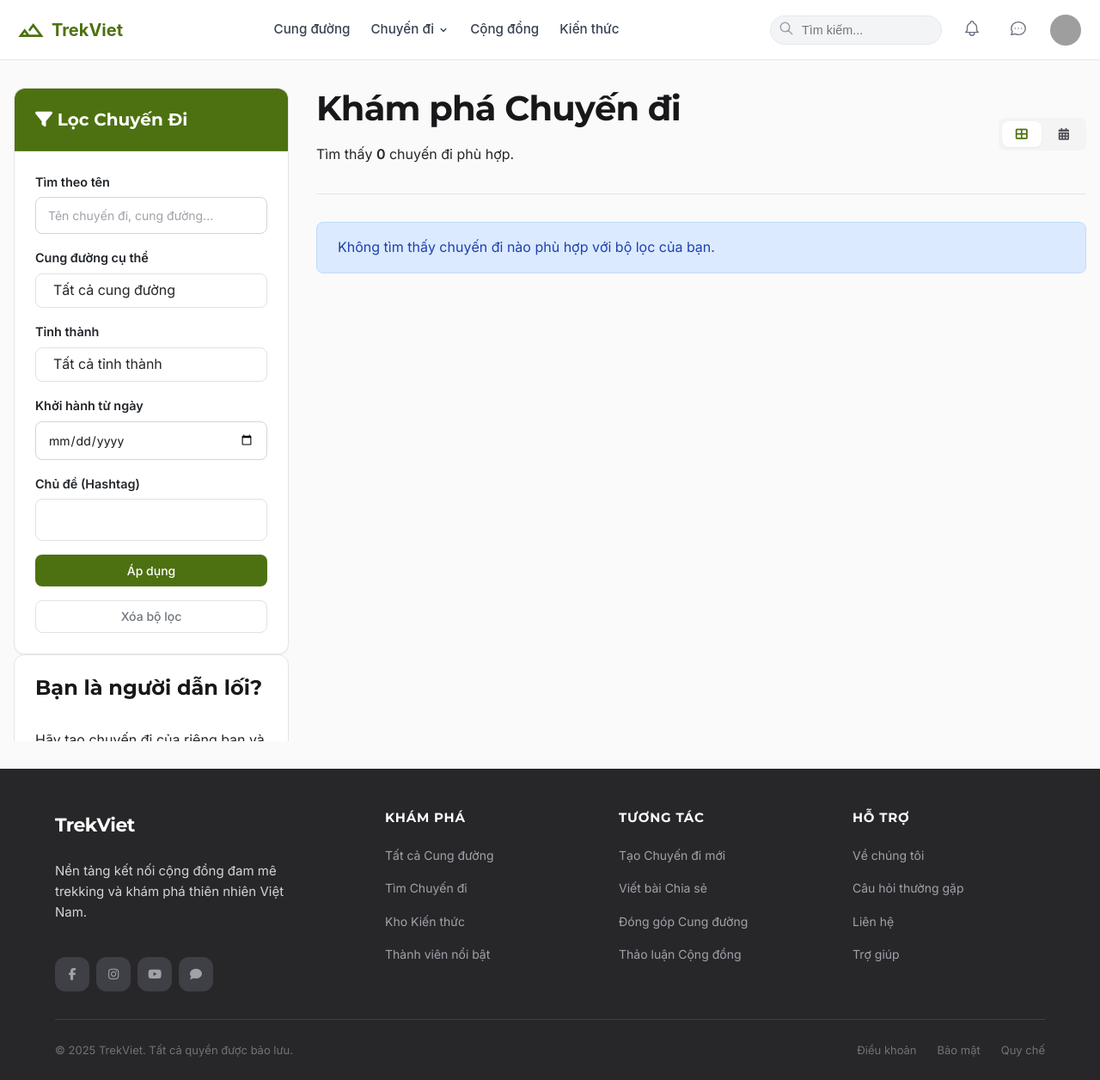
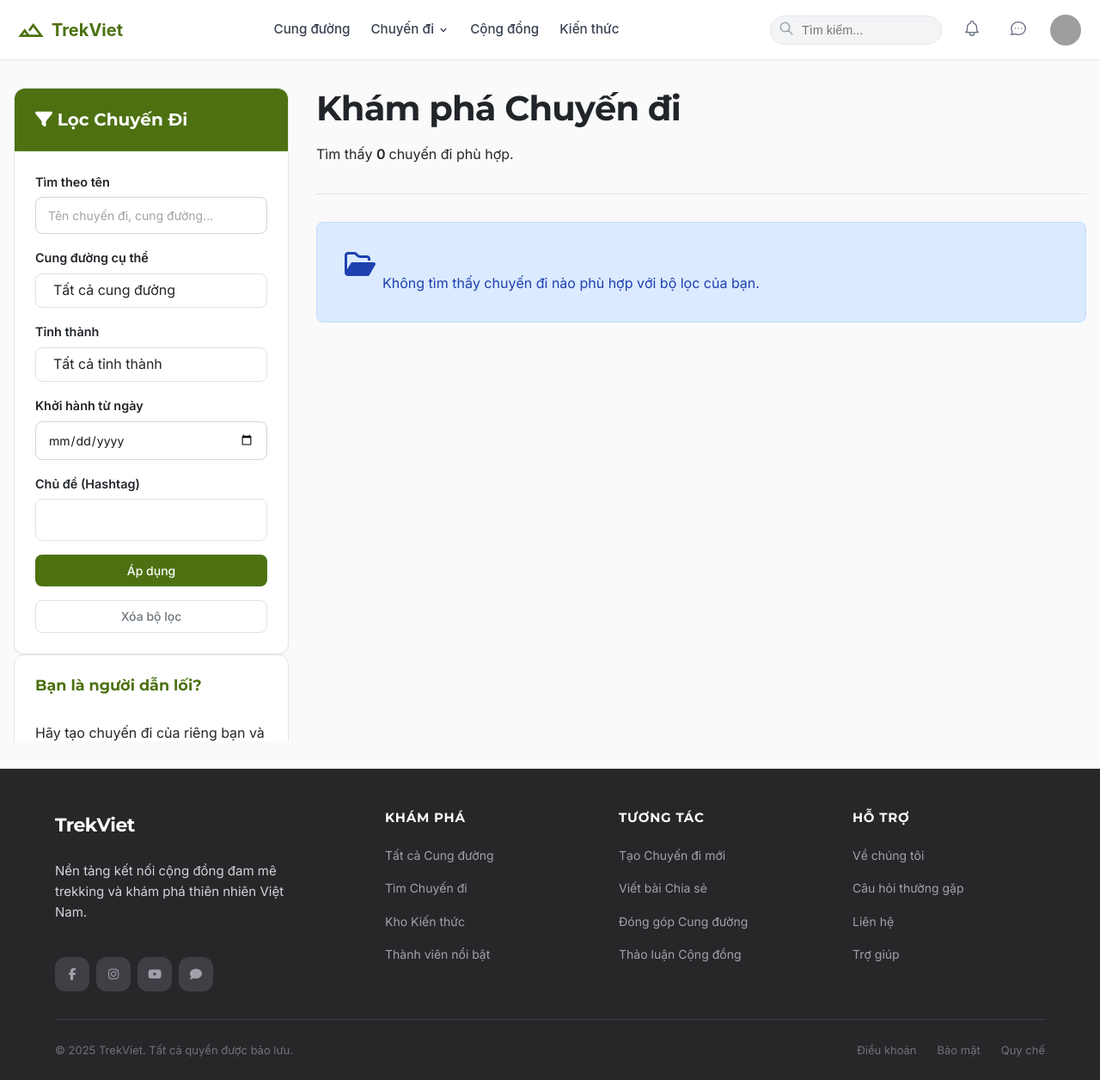
Before and after one commit to PhuongTran2212/trekking-web, a Django app: page /chuyen-di/ in a window 1280 px wide. Shown: the whole page at 86% size. Run offline with Django 5.2, Linux system fonts and the light colour scheme; the visitor is signed in with stand-in values (Sample User, id 1); data that the repository does not hold is empty; some libraries are stand-ins or nearby versions; grey boxes are pictures that could not be loaded.

Commit message:
update lên các tổng quan chuyến đi

```diff
--- a/trips/templates/trips/trip_hub.html
+++ b/trips/templates/trips/trip_hub.html
@@ -3,7 +3,7 @@
 {% block title %}{{ page_title|default:"Khám phá Chuyến đi" }}{% endblock %}
 
 {% block extra_css %}
-<link href="https://cdn.jsdelivr.net/npm/fullcalendar@5.11.3/main.min.css" rel="stylesheet" />
+<!-- Đã bỏ FullCalendar CSS, chỉ giữ Select2 -->
 <link href="https://cdn.jsdelivr.net/npm/select2@4.1.0-rc.0/dist/css/select2.min.css" rel="stylesheet" />
 <link rel="stylesheet" href="https://cdn.jsdelivr.net/npm/select2-bootstrap-5-theme@1.3.0/dist/select2-bootstrap-5-theme.min.css" />
 
@@ -20,7 +20,7 @@
         padding: 0 var(--spacing-md);
     }
 
-    /* Fixed filter-sidebar to prevent overflow */
+    /* Fixed filter-sidebar */
     .filter-sidebar {
         position: sticky;
         top: var(--spacing-xl);
@@ -37,7 +37,7 @@
         box-shadow: var(--shadow-sm);
     }
 
-    /* Solid color header - no gradient */
+    /* Filter Header */
     .filter-header {
         background: #4d7111;
         color: white;
@@ -52,7 +52,7 @@
         font-weight: 600;
     }
 
-    /* Improved filter-body layout with flexbox */
+    /* Filter Body */
     .filter-body {
         padding: var(--spacing-lg);
         display: flex;
@@ -60,7 +60,6 @@
         gap: var(--spacing-md);
     }
 
-    /* Fix form layout - remove mb-3 margins and use flexbox */
     .filter-body form {
         display: flex;
         flex-direction: column;
@@ -89,7 +88,7 @@
         margin-bottom: 0;
     }
 
-    /* Button spacing in filter */
+    /* Button styling */
     .filter-body .btn {
         padding: 0.6rem 1rem;
         font-weight: 500;
@@ -110,6 +109,9 @@
         background: transparent;
         color: #6c757d;
         border: 1px solid #dee2e6;
+        text-align: center;
+        text-decoration: none;
+        display: block;
     }
 
     .filter-body .btn-ghost:hover {
@@ -117,6 +119,7 @@
         color: #212529;
     }
 
+    /* Main Content Header - Simplified */
     .main-content .header {
         display: flex;
         justify-content: space-between;
@@ -126,36 +129,7 @@
         border-bottom: 1px solid var(--gray-200);
     }
 
-    .view-switcher {
-        display: flex;
-        gap: var(--spacing-xs);
-        background: var(--gray-100);
-        padding: var(--spacing-xs);
-        border-radius: var(--radius-md);
-    }
-
-    .view-switcher .btn.btn-ghost {
-        padding: 0.5rem 1rem;
-        font-weight: 600;
-        color: var(--gray-600);
-        background: transparent;
-        border: none;
-    }
-
-    .view-switcher .btn.btn-ghost.active {
-        background: white;
-        color: #4d7111;
-        box-shadow: var(--shadow-sm);
-    }
-
-    #calendar {
-        background: white;
-        padding: var(--spacing-lg);
-        border-radius: var(--radius-lg);
-        border: 1px solid var(--gray-200);
-    }
-
-    /* Select2 styling - no overflow issues */
+    /* Select2 styling fixes */
     .select2-container--bootstrap-5 .select2-selection {
         border-radius: var(--radius-md) !important;
         padding: 0.4rem 0.75rem;
@@ -177,13 +151,13 @@
         box-shadow: 0 0 0 3px rgba(77, 113, 17, 0.1) !important;
     }
 
-    /* Select2 dropdown z-index and styling */
     .select2-container--bootstrap-5 .select2-dropdown {
         z-index: 1050 !important;
         border: 1px solid #dee2e6;
         border-top: none;
     }
 
+    /* Trip Grid & Cards */
     .trip-grid {
         display: grid;
         grid-template-columns: repeat(auto-fill, minmax(300px, 1fr));
@@ -200,6 +174,7 @@
         flex-direction: column;
         transition: all 0.2s ease-in-out;
         box-shadow: var(--shadow-sm);
+        height: 100%; /* Đảm bảo các card bằng nhau */
     }
 
     .trip-card:hover {
@@ -298,6 +273,7 @@
 
 {% block content %}
 <div class="trip-hub-container">
+    <!-- Sidebar -->
     <aside class="filter-sidebar">
         <div class="filter-card mb-4">
             <div class="filter-header"><h3 style="color: white;"><i class="fas fa-filter me-2"></i> Lọc Chuyến Đi</h3></div>
@@ -329,10 +305,11 @@
                 </form>
             </div>
         </div>
+
         {% if user.is_authenticated %}
         <div class="filter-card">
              <div class="filter-body text-center">
-                 <h4>Bạn là người dẫn lối?</h4>
+                 <h4 style="font-size: 1.1rem; font-weight: 700; color: #4d7111;">Bạn là người dẫn lối?</h4>
                  <p class="text-muted small">Hãy tạo chuyến đi của riêng bạn và kết nối với cộng đồng.</p>
                <a href="{% url 'trips:select_trek_for_trip' %}" class="btn btn-primary w-100"><i class="fas fa-plus me-2"></i> Tạo Chuyến đi Mới</a>
              </div>
@@ -340,31 +317,38 @@
         {% endif %}
     </aside>
 
+    <!-- Main Content -->
     <main class="main-content">
         <div class="header">
             <div>
-                <h1>{{ page_title }}</h1>
-                <p class="text-muted">Tìm thấy <strong>{{ paginator.count }}</strong> chuyến đi phù hợp.</p>
+                <h1 style="font-weight: 800; color: #212529;">{{ page_title }}</h1>
+                <p class="text-muted mb-0">
+    Tìm thấy <strong>
+        {% if is_paginated %}
+            {{ paginator.count }}
+        {% else %}
+            {{ trips.count }}
+        {% endif %}
+    </strong> chuyến đi phù hợp.
+</p>
             </div>
-            <div class="view-switcher">
-                <button class="btn btn-ghost active" data-view="grid" title="Xem dạng lưới"><i class="fas fa-th-large"></i></button>
-                <button class="btn btn-ghost" data-view="calendar" title="Xem dạng lịch"><i class="fas fa-calendar-alt"></i></button>
-            </div>
+            <!-- Đã xóa View Switcher (Nút chuyển Grid/Calendar) -->
         </div>
 
-        <div id="view-container">
-            <div id="grid-view" class="view-content">
-                <div class="trip-grid">
-                    {% for trip in trips %}
-                        {% include 'trips/partials/trip_card.html' with trip=trip %}
-                    {% empty %}
-                        <div class="alert alert-info" style="grid-column: 1 / -1;">Không tìm thấy chuyến đi nào phù hợp với bộ lọc của bạn.</div>
-                    {% endfor %}
+        <!-- Chỉ giữ lại Grid View -->
+        <div class="trip-grid">
+            {% for trip in trips %}
+                {% include 'trips/partials/trip_card.html' with trip=trip %}
+            {% empty %}
+                <div class="alert alert-info" style="grid-column: 1 / -1; padding: 2rem; text-align: center;">
+                    <i class="far fa-folder-open fa-2x mb-3"></i>
+                    <br>
+                    Không tìm thấy chuyến đi nào phù hợp với bộ lọc của bạn.
                 </div>
-                {% include 'trips/partials/pagination.html' %}
-            </div>
-            <div id="calendar-view" class="view-content" style="display: none;"><div id='calendar'></div></div>
+            {% endfor %}
         </div>
+
+        {% include 'trips/partials/pagination.html' %}
     </main>
 </div>
 {% endblock %}
@@ -372,62 +356,15 @@
 {% block extra_js %}
 <script src="https://code.jquery.com/jquery-3.6.0.min.js"></script>
 <script src="https://cdn.jsdelivr.net/npm/select2@4.1.0-rc.0/dist/js/select2.min.js"></script>
-<script src="https://cdn.jsdelivr.net/npm/fullcalendar@5.11.3/main.min.js"></script>
-<script src="https://cdn.jsdelivr.net/npm/fullcalendar@5.11.3/locales/vi.js"></script>
+<!-- Đã xóa FullCalendar JS -->
+
 <script>
     $(document).ready(function() {
+        // Init Select2
         $('#id_cung_duong, #id_tinh_thanh, #id_tags').select2({
-            theme: 'bootstrap-5'
+            theme: 'bootstrap-5',
+            width: '100%'
         });
-    });
-
-    document.addEventListener('DOMContentLoaded', function() {
-        const viewSwitcher = document.querySelector('.view-switcher');
-        const gridView = document.getElementById('grid-view');
-        const calendarView = document.getElementById('calendar-view');
-        const calendarEl = document.getElementById('calendar');
-        let calendar;
-
-        function initCalendar() {
-            if (calendar) return;
-            calendar = new FullCalendar.Calendar(calendarEl, {
-                initialView: 'dayGridMonth',
-                locale: 'vi',
-                headerToolbar: { left: 'prev,next today', center: 'title', right: 'dayGridMonth,timeGridWeek,listWeek' },
-                events: "{% url 'trips:trip_events_api' %}",
-                eventDisplay: 'block',
-                eventClick: function(info) {
-                    info.jsEvent.preventDefault();
-                    window.location.href = info.event.url;
-                }
-            });
-            calendar.render();
-        }
-
-        viewSwitcher.addEventListener('click', function(e) {
-            const button = e.target.closest('.btn');
-            if (!button || button.classList.contains('active')) return;
-
-            viewSwitcher.querySelectorAll('.btn').forEach(btn => btn.classList.remove('active'));
-            button.classList.add('active');
-
-            const view = button.dataset.view;
-
-            if (view === 'grid') {
-                gridView.style.display = 'block';
-                calendarView.style.display = 'none';
-            } else if (view === 'calendar') {
-                gridView.style.display = 'none';
-                calendarView.style.display = 'block';
-                initCalendar();
-                setTimeout(() => calendar.updateSize(), 10);
-            }
-        });
-
-        const urlParams = new URLSearchParams(window.location.search);
-        if (urlParams.get('view') === 'calendar') {
-            document.querySelector('.btn[data-view="calendar"]').click();
-        }
     });
 </script>
 {% endblock %}
--- a/trips/views.py
+++ b/trips/views.py
@@ -28,16 +28,24 @@ class TripHubView(ListView):
     paginate_by = 9
 
     def get_queryset(self):
+        # Lấy tất cả chuyến đi công khai
         queryset = ChuyenDi.objects.filter(
             che_do_rieng_tu='CONG_KHAI',
-            trang_thai__ten__in=['Đang tuyển thành viên', 'Sắp diễn ra'],
-            ngay_bat_dau__gte=datetime.date.today()
+            # Bỏ lọc theo trạng thái nếu bạn muốn hiện cả chuyến đã kết thúc/đã hủy
+            # Hoặc giữ lại nếu chỉ muốn hiện chuyến đang hoạt động:
+            # trang_thai__ten__in=['Đang tuyển thành viên', 'Sắp diễn ra', 'Đã đóng', 'Đang diễn ra'],
         ).select_related(
             'cung_duong__tinh_thanh', 'cung_duong__do_kho', 'nguoi_to_chuc__taikhoanhoso', 'trang_thai', 'anh_bia'
         ).annotate(
             so_thanh_vien_tham_gia=Count('thanh_vien', filter=Q(thanh_vien__trang_thai_tham_gia='DA_THAM_GIA'))
-        ).order_by('ngay_bat_dau')
+        )
 
+        # --- SẮP XẾP ---
+        # 'ngay_tao': Tạo trước lên đầu (Cũ -> Mới)
+        # '-ngay_tao': Tạo sau lên đầu (Mới -> Cũ)
+        queryset = queryset.order_by('ngay_tao')
+
+        # --- BỘ LỌC ---
         self.filter_form = TripFilterForm(self.request.GET)
         if self.filter_form.is_valid():
             cleaned_data = self.filter_form.cleaned_data
@@ -58,6 +66,7 @@ class TripHubView(ListView):
         context['page_title'] = "Khám phá Chuyến đi"
         context['filter_form'] = self.filter_form
         return context
+
 
 def trip_events_api(request):
     public_trips = Q(che_do_rieng_tu='CONG_KHAI')
```
